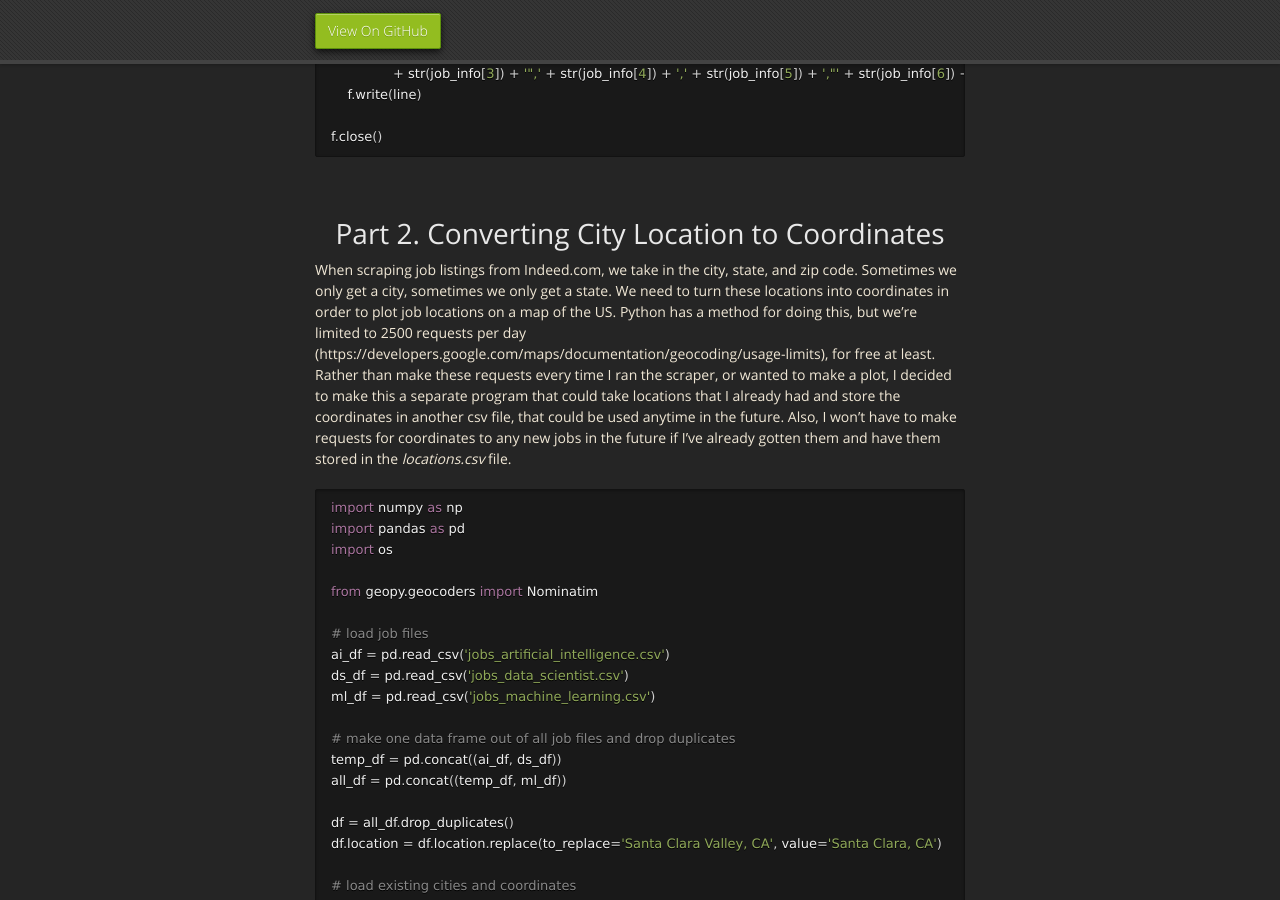
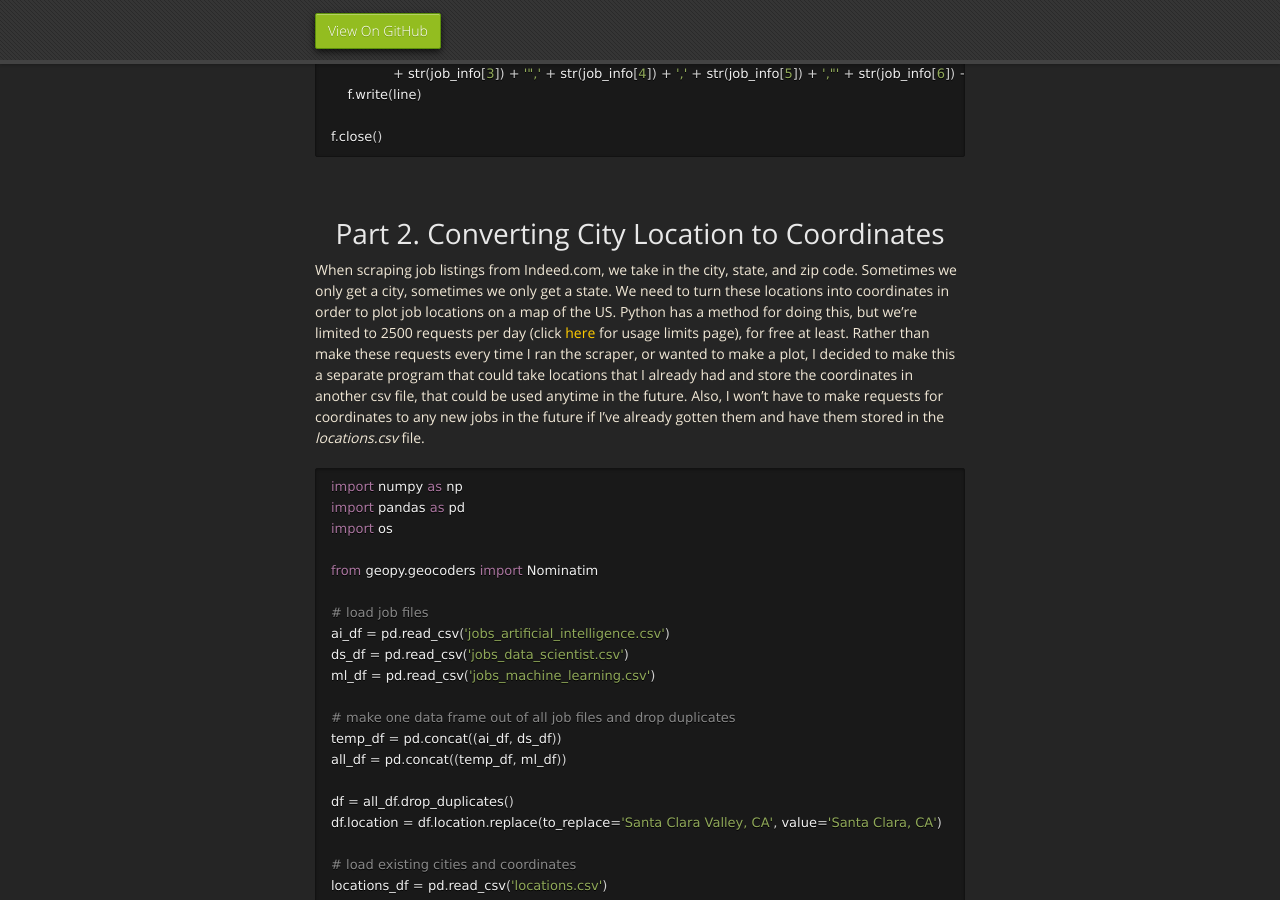
Before and after one commit to mrbrins82/mrbrins82.github.io, a Jekyll site: the page built from kaggle_indeed.md, in a window 1280 px wide and 900 px high, scrolled down 3637 px. Built offline with Jekyll 4.4.1, drawn with Linux system fonts in a browser that asks for light colours; nearby versions of some CDN libraries; our own code applies the rules of GitHub Pages for plain Markdown files.

Commit message:
updated indeed page

````diff
--- a/kaggle_indeed.md
+++ b/kaggle_indeed.md
@@ -158,7 +158,7 @@ f.close()
 ```
 <br/>
 # [](#header-3)<center>Part 2. Converting City Location to Coordinates<center/>
-When scraping job listings from Indeed.com, we take in the city, state, and zip code. Sometimes we only get a city, sometimes we only get a state. We need to turn these locations into coordinates in order to plot job locations on a map of the US. Python has a method for doing this, but we're limited to 2500 requests per day (https://developers.google.com/maps/documentation/geocoding/usage-limits), for free at least. Rather than make these requests every time I ran the scraper, or wanted to make a plot, I decided to make this a separate program that could take locations that I already had and store the coordinates in another csv file, that could be used anytime in the future. Also, I won't have to make requests for coordinates to any new jobs in the future if I've already gotten them and have them stored in the _locations.csv_ file.
+When scraping job listings from Indeed.com, we take in the city, state, and zip code. Sometimes we only get a city, sometimes we only get a state. We need to turn these locations into coordinates in order to plot job locations on a map of the US. Python has a method for doing this, but we're limited to 2500 requests per day (click <a href="https://developers.google.com/maps/documentation/geocoding/usage-limits">here</a> for usage limits page), for free at least. Rather than make these requests every time I ran the scraper, or wanted to make a plot, I decided to make this a separate program that could take locations that I already had and store the coordinates in another csv file, that could be used anytime in the future. Also, I won't have to make requests for coordinates to any new jobs in the future if I've already gotten them and have them stored in the _locations.csv_ file.
 
 ```python
 import numpy as np
````
